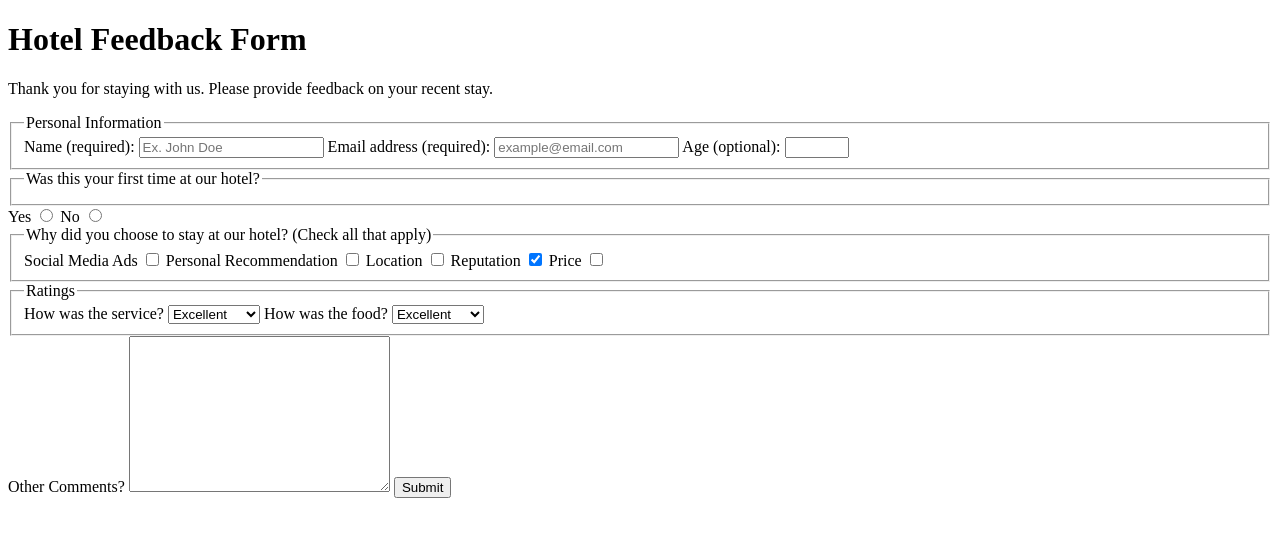
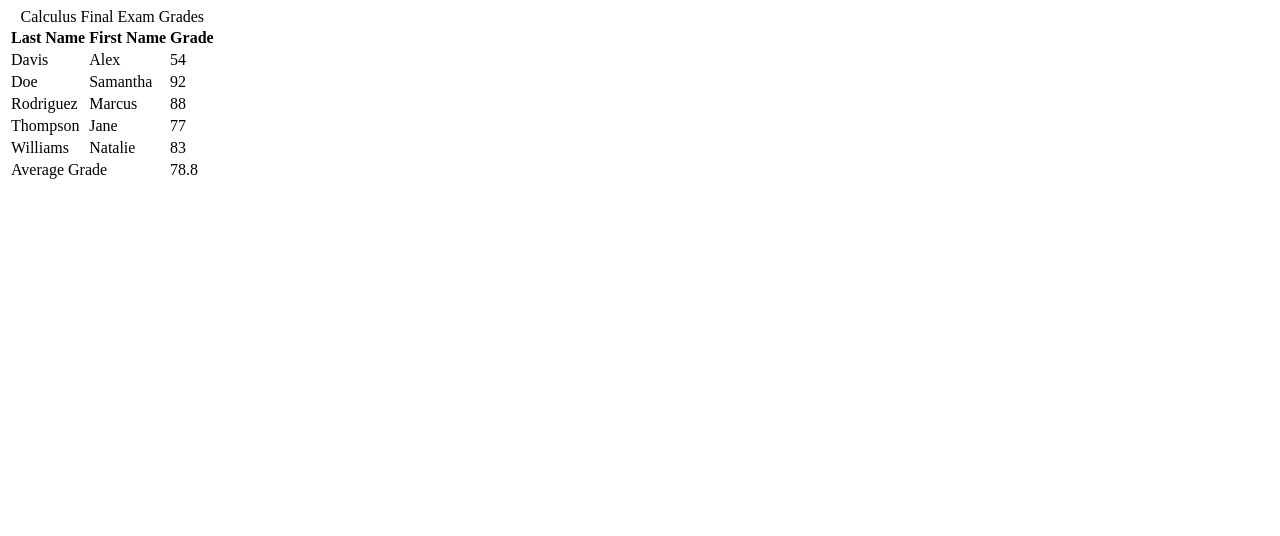
Before and after one commit to Ded-Goit/tab, a plain HTML site: page index.html in a window 1280 px wide. Drawn offline with Linux system fonts and the light colour scheme.

Commit message:
and work

```diff
--- a/index.html
+++ b/index.html
@@ -2,101 +2,54 @@
 <html lang="en">
   <head>
     <meta charset="UTF-8" />
-    <title>Hotel Feedback Form</title>
+    <meta name="viewport" content="width=device-width, initial-scale=1.0" />
+    <title>Document</title>
   </head>
   <body>
-    <header>
-      <h1>Hotel Feedback Form</h1>
-      <p>
-        Thank you for staying with us. Please provide feedback on your recent
-        stay.
-      </p>
-    </header>
-    <main>
-      <form method="POST" action="https://hotel-feedback.freecodecamp.org">
-        <fieldset>
-          <legend>Personal Information</legend>
-          <label for="full-name">Name (required):</label>
-          <input
-            type="text"
-            id="full-name"
-            name="name"
-            placeholder="Ex. John Doe"
-            required
-          />
-
-          <label for="email">Email address (required):</label>
-          <input
-            placeholder="example@email.com"
-            required
-            id="email"
-            type="email"
-            name="email"
-          />
-          <label for="age">Age (optional):</label>
-          <input type="number" name="age" id="age" min="3" max="100" />
-        </fieldset>
-        <fieldset>
-          <legend>Was this your first time at our hotel?</legend>
-        </fieldset>
-        <label for="yes-option">Yes</label>
-        <input type="radio" id="yes-option" name="hotel-stay" />
-        <label for="no-option">No</label>
-        <input type="radio" id="no-option" name="hotel-stay" />
-        <fieldset>
-          <legend>
-            Why did you choose to stay at our hotel? (Check all that apply)
-          </legend>
-          <label for="ads">Social Media Ads</label>
-          <input type="checkbox" id="ads" name="ads" value="ads" />
-          <label for="recommendation">Personal Recommendation</label>
-          <input
-            type="checkbox"
-            id="recommendation"
-            name="recommendation"
-            value="recommendation"
-          />
-          <label for="location">Location</label>
-          <input
-            type="checkbox"
-            id="location"
-            name="location"
-            value="location"
-          />
-          <label for="reputation">Reputation</label>
-          <input
-            checked
-            type="checkbox"
-            id="reputation"
-            name="reputation"
-            value="reputation"
-          />
-          <label for="price">Price</label>
-          <input type="checkbox" id="price" name="price" value="price" />
-        </fieldset>
-        <fieldset>
-          <legend>Ratings</legend>
-          <label for="service">How was the service?</label>
-          <select name="service" id="service">
-            <option value="poor">Poor</option>
-            <option value="satisfactory">Satisfactory</option>
-            <option value="good">Good</option>
-            <option value="very-good">Very Good</option>
-            <option selected value="excellent">Excellent</option>
-          </select>
-          <label for="food">How was the food?</label>
-          <select name="food" id="food">
-            <option value="poor">Poor</option>
-            <option value="satisfactory">Satisfactory</option>
-            <option value="good">Good</option>
-            <option value="very-good">Very Good</option>
-            <option selected="" value="excellent">Excellent</option>
-          </select>
-        </fieldset>
-        <label for="comments">Other Comments?</label>
-        <textarea cols="30" rows="10" name="comments" id="comments"></textarea>
-        <button type="submit">Submit</button>
-      </form>
-    </main>
+    <table>
+      <caption>
+        Calculus Final Exam Grades
+      </caption>
+      <thead>
+        <tr>
+          <th>Last Name</th>
+          <th>First Name</th>
+          <th>Grade</th>
+        </tr>
+      </thead>
+      <tbody>
+        <tr>
+          <td>Davis</td>
+          <td>Alex</td>
+          <td>54</td>
+        </tr>
+        <tr>
+          <td>Doe</td>
+          <td>Samantha</td>
+          <td>92</td>
+        </tr>
+        <tr>
+          <td>Rodriguez</td>
+          <td>Marcus</td>
+          <td>88</td>
+        </tr>
+        <tr>
+          <td>Thompson</td>
+          <td>Jane</td>
+          <td>77</td>
+        </tr>
+        <tr>
+          <td>Williams</td>
+          <td>Natalie</td>
+          <td>83</td>
+        </tr>
+      </tbody>
+      <tfoot>
+        <tr>
+          <td colspan="2">Average Grade</td>
+          <td>78.8</td>
+        </tr>
+      </tfoot>
+    </table>
   </body>
 </html>
```
Also changed, not shown: image.png, 1 other file.
